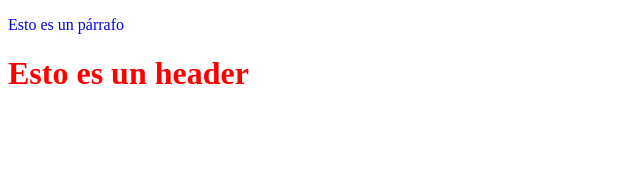
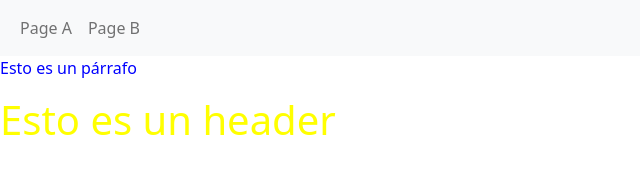
Before and after one commit to SergioIsaacSantanaJimenez/DorxTenPiedad, a plain HTML site: page index.html in a window 1280 px wide. Shown: the whole page, without its empty margins (0-640 px from the left). Drawn offline with nearby package versions, Linux system fonts and the light colour scheme.

Commit message:
Cambiar headers a amarillo y agregar estilo a tablas

```diff
--- a/index.html
+++ b/index.html
@@ -3,9 +3,23 @@
 <head>
 <meta charset="utf-8">
 <link rel="stylesheet" href="styles/style.css">
+<link href="https://cdn.jsdelivr.net/npm/bootstrap@5.2.3/dist/css/bootstrap.min.css" rel="stylesheet">
+<script src="https://cdn.jsdelivr.net/npm/bootstrap@5.2.3/dist/js/bootstrap.bundle.min.js"></script>
 <title>INICIO P01</title>
 </head>
 <body>
+<nav class="navbar navbar-expand-sm bg-light">
+<div class="container-fluid">
+<ul class="navbar-nav">
+<li class="nav-item">
+<a class="nav-link" href="page_a.html">Page A</a>
+</li>
+<li class="nav-item">
+<a class="nav-link" href="page_b.html">Page B</a>
+</li>
+</ul>
+</div>
+</nav>
 <p>Esto es un párrafo</p>
 <h1>Esto es un header</h1>
 </body>
--- a/styles/style.css
+++ b/styles/style.css
@@ -1,7 +1,11 @@
 h1 {
-    color: red;
+    color: yellow;
 }
 
 p {
     color: blue;
 }
+
+table {
+    background-color: lightblue;
+}
```
